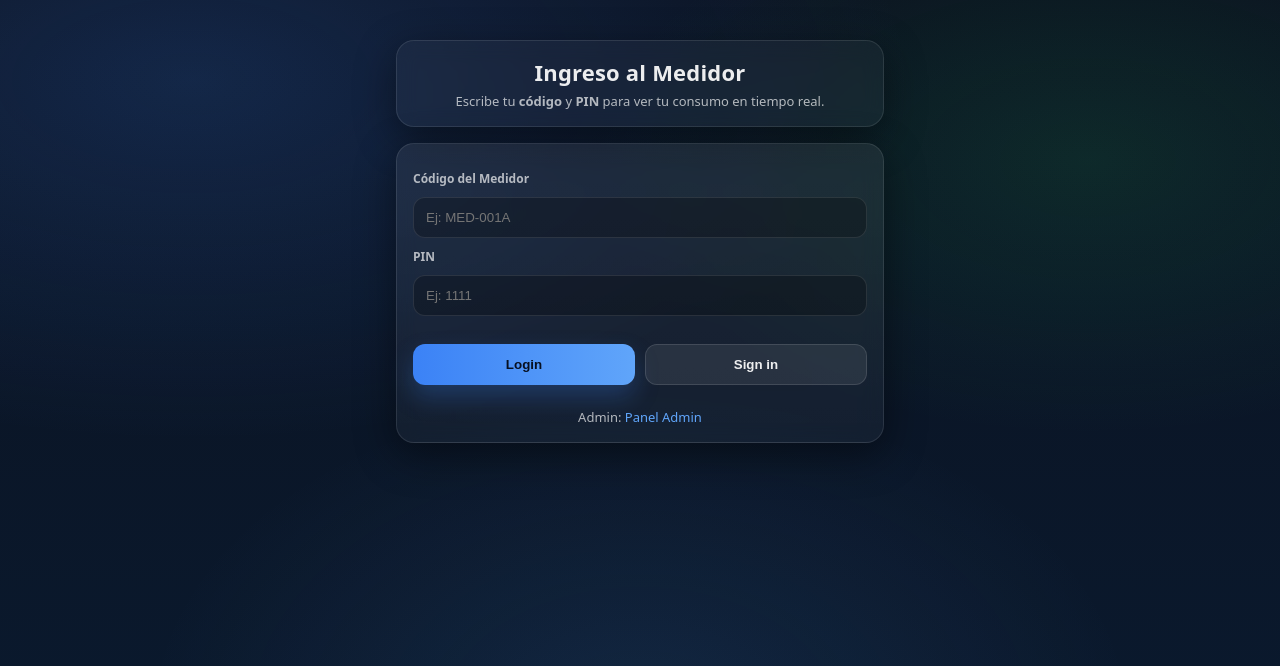
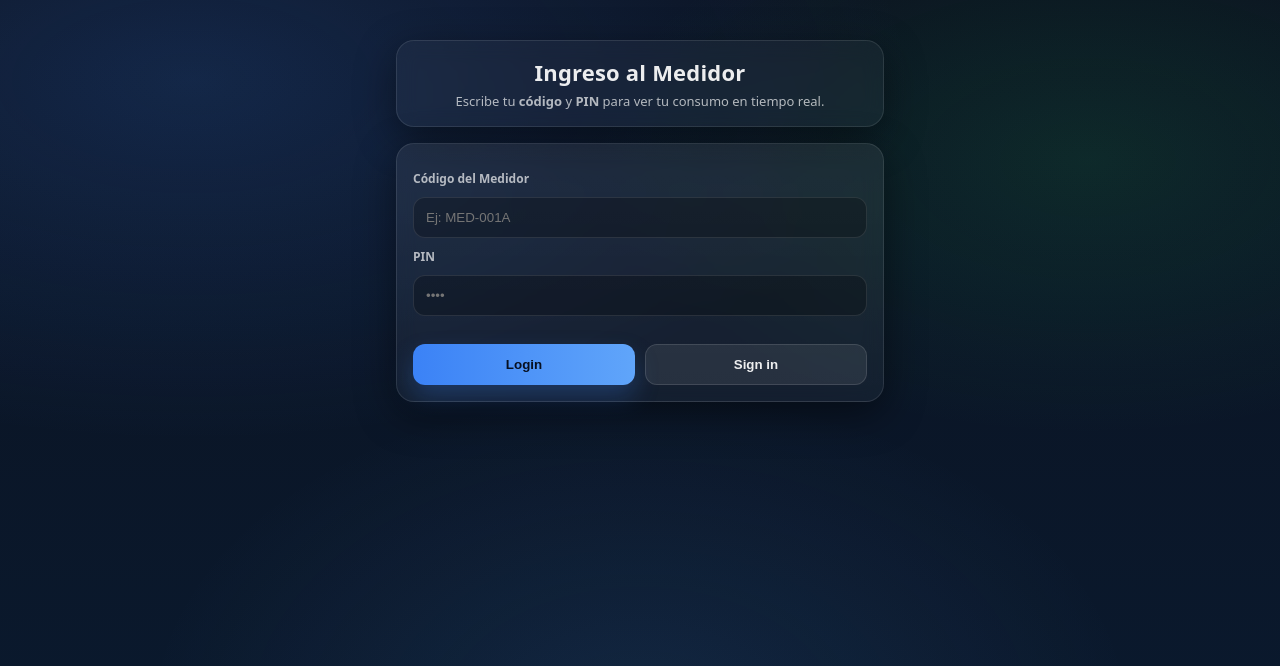
Before and after one commit to Zurielferrufino12g/watermeter-server, a FastAPI app: page / in a window 1280 px wide. Shown: the top 666 px of the page. Run offline with FastAPI, Linux system fonts and the light colour scheme.

Commit message:
explicacion corta

```diff
--- a/templates/login.html
+++ b/templates/login.html
@@ -28,17 +28,17 @@
         <input name="meter_code" placeholder="Ej: MED-001A" required />
 
         <label>PIN</label>
-        <input name="pin" placeholder="Ej: 1111" required />
+        <input name="pin" type="password" placeholder="••••" required />
 
         <div style="display:grid; grid-template-columns: 1fr 1fr; gap:10px; margin-top:10px;">
           <button type="submit">Login</button>
-          <button type="submit" style="background:rgba(255,255,255,.08); color:rgba(255,255,255,.92); border:1px solid rgba(255,255,255,.12); box-shadow:none;">
+          <button type="submit"
+            style="background:rgba(255,255,255,.08);
+                   color:rgba(255,255,255,.92);
+                   border:1px solid rgba(255,255,255,.12);
+                   box-shadow:none;">
             Sign in
           </button>
-        </div>
-
-        <div class="muted" style="margin-top:14px; text-align:center;">
-          Admin: <a href="/admin">Panel Admin</a>
         </div>
       </form>
     </div>
```
